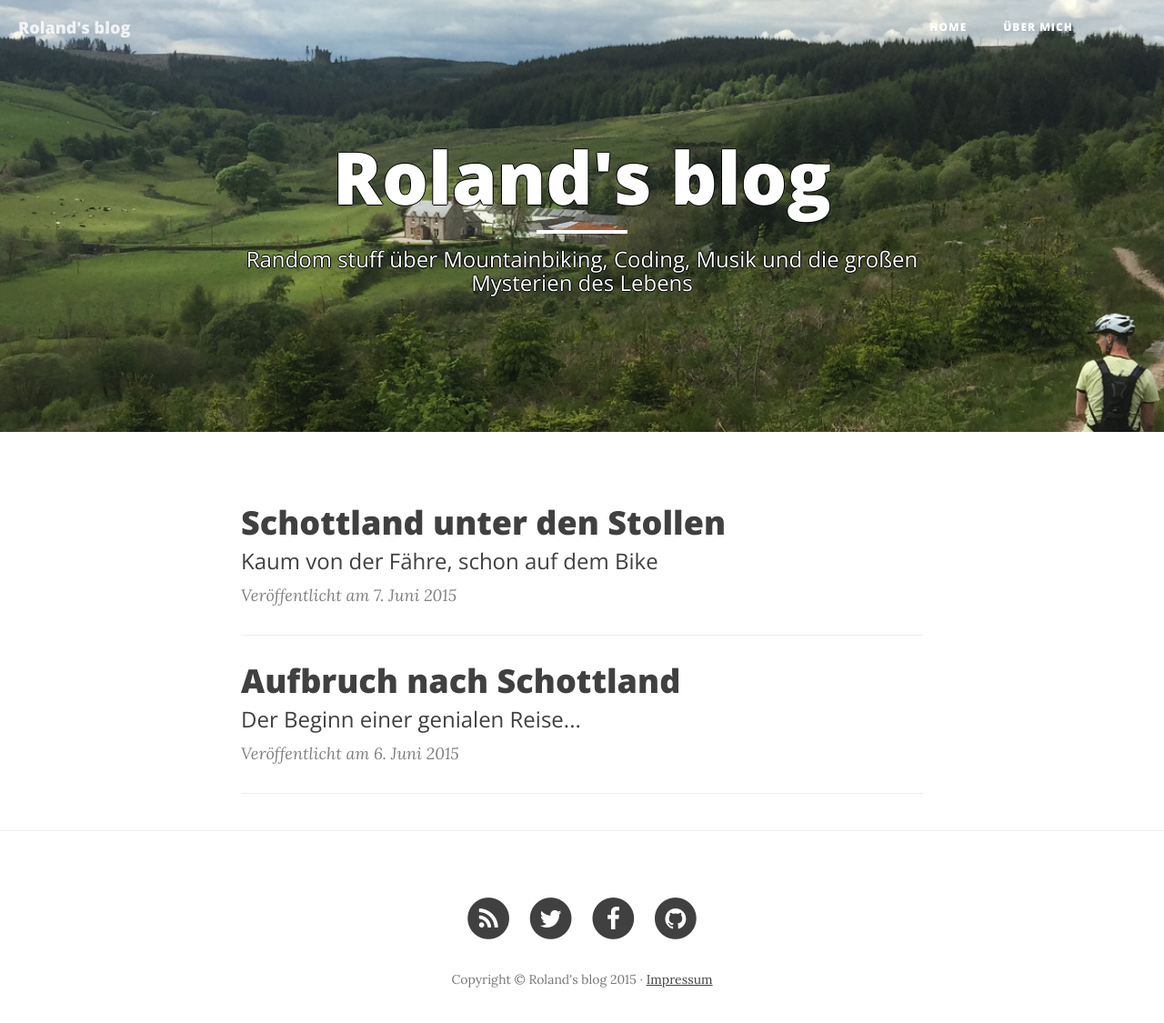
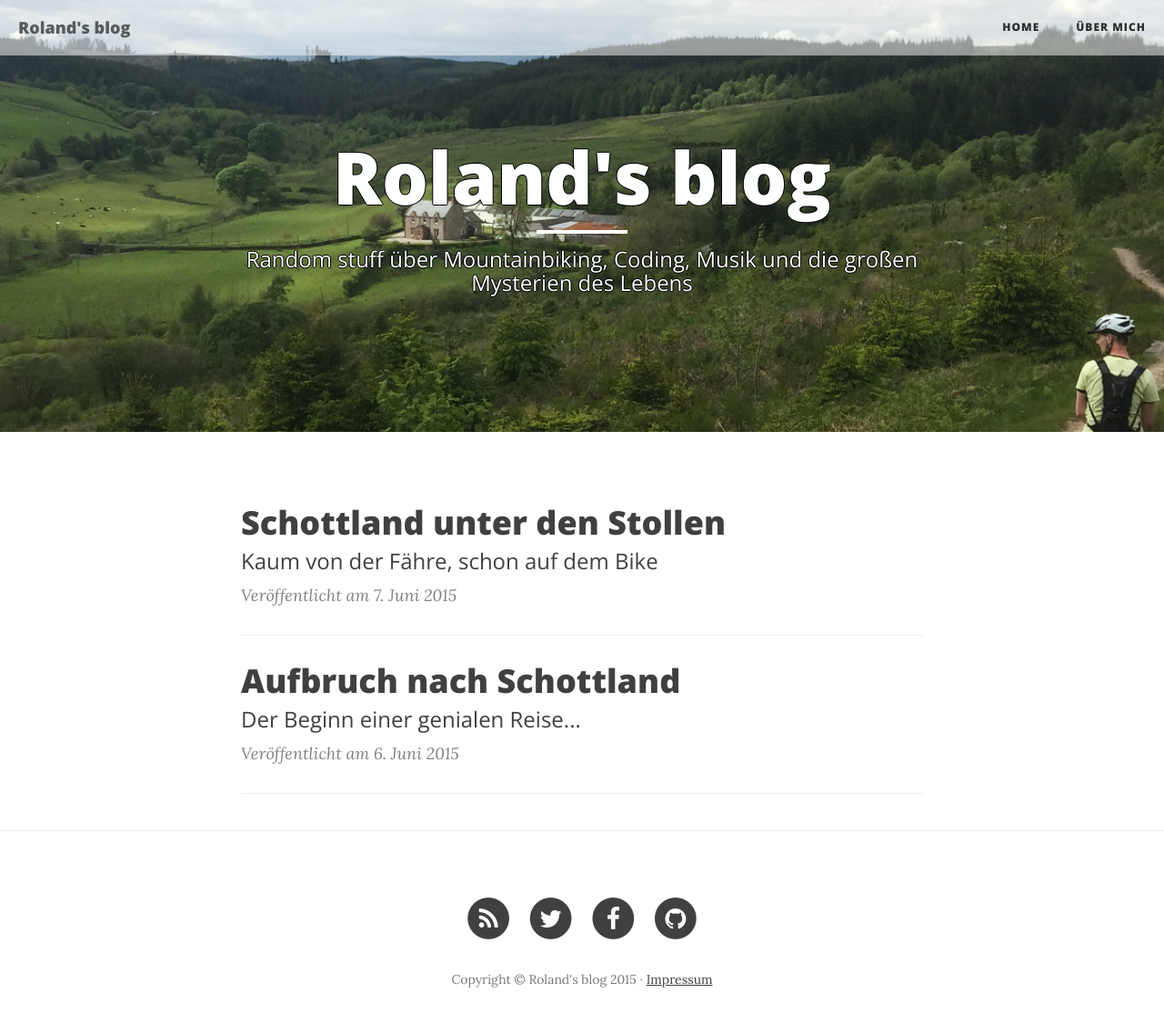
Before and after one commit to jerosch/jerosch.github.io, a Jekyll site: the page built from index.html, in a window 1280 px wide and 1153 px high. Shown: the top 1125 px of the window at 91% size. Built offline with Jekyll 4.4.1, drawn with Linux system fonts in a browser that asks for light colours; nearby versions of some CDN libraries; the list of posts is cut into pages by our own code.

Commit message:
Überarbeiten des Navbar Designs

```diff
--- a/_includes/nav.html
+++ b/_includes/nav.html
@@ -18,7 +18,7 @@
                 <li>
                     <a href="{{ site.baseurl }}/">Home</a>
                 </li>
-                {% for page in site.pages %}{% if page.title != "Impressum" %}
+                {% for page in site.pages %}{% if page.title and page.title != "Impressum" %}
                 <li>
                     <a href="{{ page.url | prepend: site.baseurl }}">{{ page.title }}</a>
                 </li>
--- a/css/clean-blog.css
+++ b/css/clean-blog.css
@@ -41,90 +41,50 @@ hr.small {
   border-color: white;
 }
 .navbar-custom {
-  background: white;
-  position: absolute;
+  background: rgba(255, 255, 255, 0.5);
+  position: fixed;
   top: 0;
   left: 0;
   width: 100%;
   z-index: 3;
   font-family: 'Open Sans', 'Helvetica Neue', Helvetica, Arial, sans-serif;
+  border-bottom: 1px solid transparent;
 }
 .navbar-custom .navbar-brand {
+  color: rgba(0, 0, 0, 0.8);
   font-weight: 800;
 }
 .navbar-custom .nav li a {
+  color: rgba(0, 0, 0, 0.8);
   text-transform: uppercase;
   font-size: 12px;
   font-weight: 800;
   letter-spacing: 1px;
 }
+.navbar-custom .navbar-toggle {
+    background-color: transparent;
+    border-color: rgba(0, 0, 0, 0.8);
+}
+.navbar-custom .navbar-toggle:hover {
+    background-color: rgba(0, 0, 0, 0.2);
+}
+.navbar-custom .navbar-toggle .icon-bar {
+    background-color: rgba(0, 0, 0, 0.8);
+}
+.navbar-custom .navbar-brand:hover,
+.navbar-custom .navbar-brand:focus {
+  color: rgba(0, 0, 0, 0.6);
+}
+.navbar-custom .nav li a:hover,
+.navbar-custom .nav li a:focus {
+  color: rgba(0, 0, 0, 0.6);
+}
 @media only screen and (min-width: 768px) {
-  .navbar-custom {
-    background: transparent;
-    border-bottom: 1px solid transparent;
-  }
   .navbar-custom .navbar-brand {
-    color: white;
     padding: 20px;
   }
-  .navbar-custom .navbar-brand:hover,
-  .navbar-custom .navbar-brand:focus {
-    color: rgba(255, 255, 255, 0.8);
-  }
   .navbar-custom .nav li a {
-    color: white;
     padding: 20px;
-  }
-  .navbar-custom .nav li a:hover,
-  .navbar-custom .nav li a:focus {
-    color: rgba(255, 255, 255, 0.8);
-  }
-}
-@media only screen and (min-width: 1170px) {
-  .navbar-custom {
-    -webkit-transition: background-color 0.3s;
-    -moz-transition: background-color 0.3s;
-    transition: background-color 0.3s;
-    /* Force Hardware Acceleration in WebKit */
-    -webkit-transform: translate3d(0, 0, 0);
-    -moz-transform: translate3d(0, 0, 0);
-    -ms-transform: translate3d(0, 0, 0);
-    -o-transform: translate3d(0, 0, 0);
-    transform: translate3d(0, 0, 0);
-    -webkit-backface-visibility: hidden;
-    backface-visibility: hidden;
-  }
-  .navbar-custom.is-fixed {
-    /* when the user scrolls down, we hide the header right above the viewport */
-    position: fixed;
-    top: -61px;
-    background-color: rgba(255, 255, 255, 0.9);
-    border-bottom: 1px solid #f2f2f2;
-    -webkit-transition: -webkit-transform 0.3s;
-    -moz-transition: -moz-transform 0.3s;
-    transition: transform 0.3s;
-  }
-  .navbar-custom.is-fixed .navbar-brand {
-    color: #404040;
-  }
-  .navbar-custom.is-fixed .navbar-brand:hover,
-  .navbar-custom.is-fixed .navbar-brand:focus {
-    color: #0085a1;
-  }
-  .navbar-custom.is-fixed .nav li a {
-    color: #404040;
-  }
-  .navbar-custom.is-fixed .nav li a:hover,
-  .navbar-custom.is-fixed .nav li a:focus {
-    color: #0085a1;
-  }
-  .navbar-custom.is-visible {
-    /* if the user changes the scrolling direction, we show the header */
-    -webkit-transform: translate3d(0, 100%, 0);
-    -moz-transform: translate3d(0, 100%, 0);
-    -ms-transform: translate3d(0, 100%, 0);
-    -o-transform: translate3d(0, 100%, 0);
-    transform: translate3d(0, 100%, 0);
   }
 }
 .intro-header {
```
